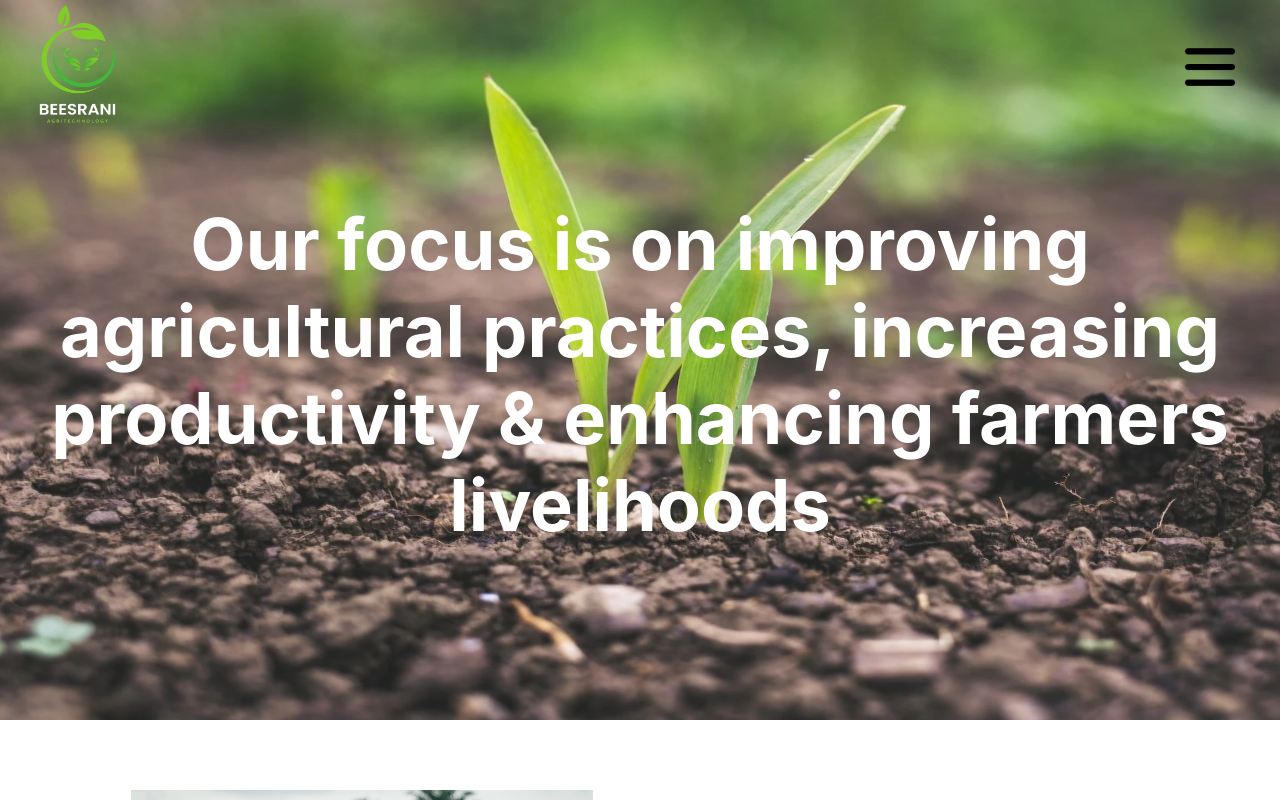
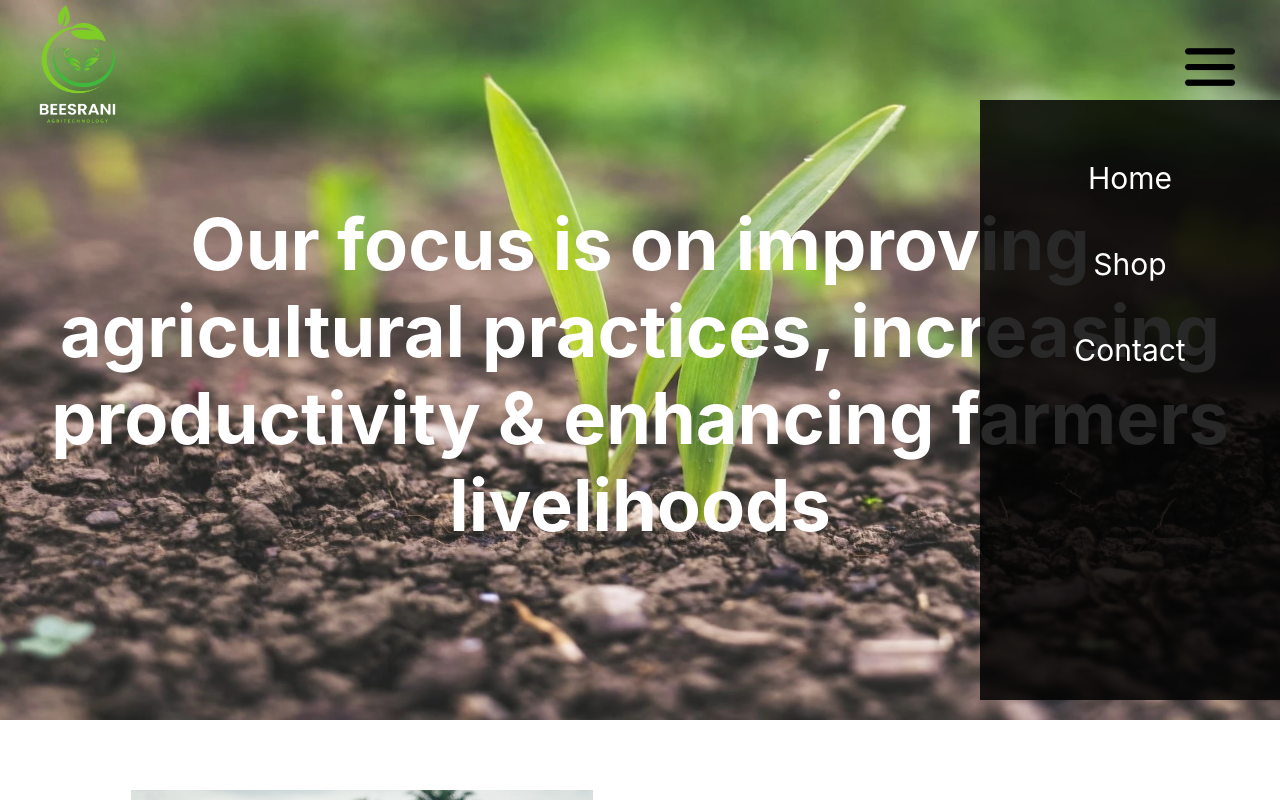
Before and after one commit to Calicanx/Beesrani, a React (Vite) app: page / in a window 1280 px wide. Both pictures are taken after a click on the picture 1210 px from the left and 66 px from the top of the page. Shown: the top 800 px of the page. Built offline with nearby package versions, Linux system fonts and the light colour scheme.

Commit message:
Update BeesraniAgri.jsx

```diff
--- a/src/BeesraniAgri.jsx
+++ b/src/BeesraniAgri.jsx
@@ -402,6 +402,11 @@ export default function BeesraniAgri () {
 
         <img className="rectangle-100" src={menu} />
       </div>
+      <div className='menu_tab'>
+        <p className='hh1'>Home</p>
+        <p>Shop</p>
+        <p>Contact</p>
+      </div>
 
       <div className="frame-197">
         <img className="rectangle-723" src={logo2} />
```
